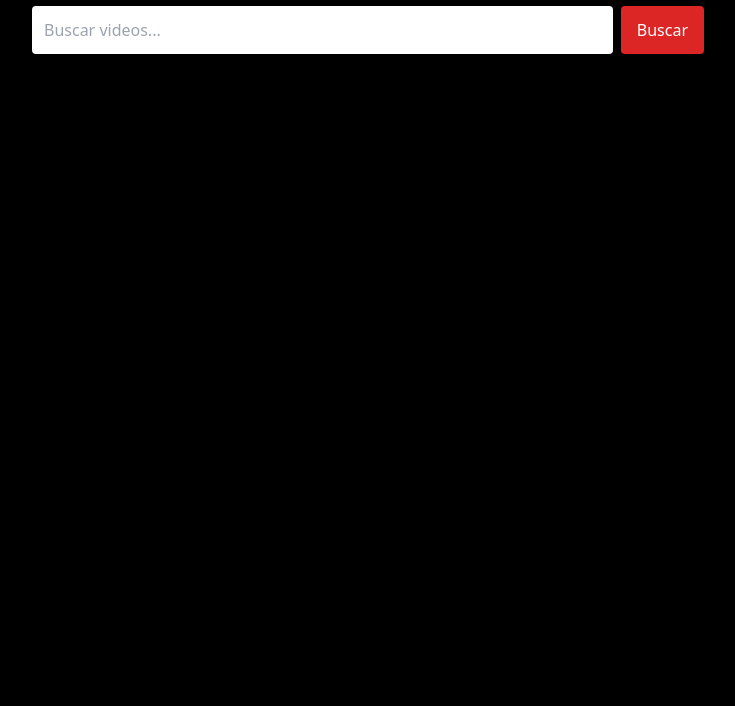
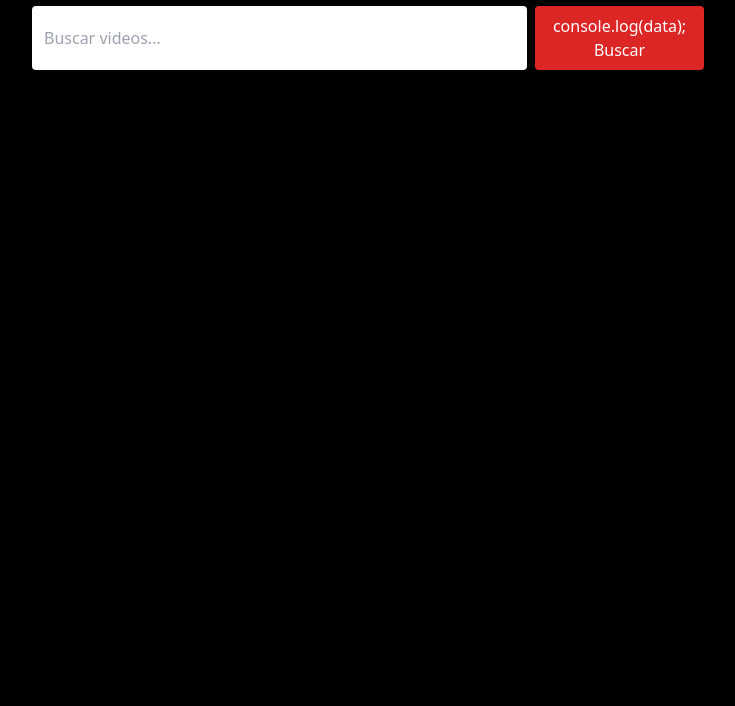
Before and after one commit to stexxer11/bar, a plain HTML site: page front/index.html in a window 1280 px wide. Shown: the part 94-800 px from the top of the page, without its empty margins (272-1007 px from the left). Drawn offline with nearby package versions, Linux system fonts and the light colour scheme.

Commit message:
frontend inicial

```diff
--- a/front/index.html
+++ b/front/index.html
@@ -17,6 +17,7 @@
 
     <button onclick="searchVideos()"
       class="bg-red-600 px-4 py-2 rounded">
+      console.log(data);
       Buscar
     </button>
   </div>
```
